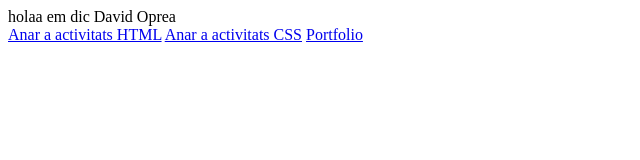
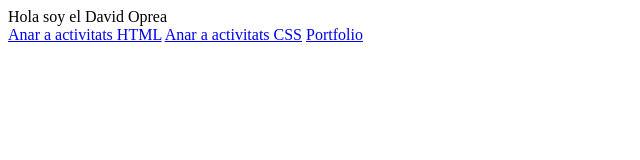
Before and after one commit to doprea1/.github-workflows, a plain HTML site: page index.html in a window 1280 px wide. Shown: the full height of the page, 0-640 px from the left. Drawn offline with Linux system fonts and the light colour scheme.

Commit message:
Update index.html

```diff
--- a/index.html
+++ b/index.html
@@ -7,7 +7,7 @@
 </head>
 <body>
 
-    holaa em dic David Oprea
+    Hola soy el David Oprea
     <br/>
 
     <a href="activitats/activitats.html"> Anar a activitats HTML</a>
```
